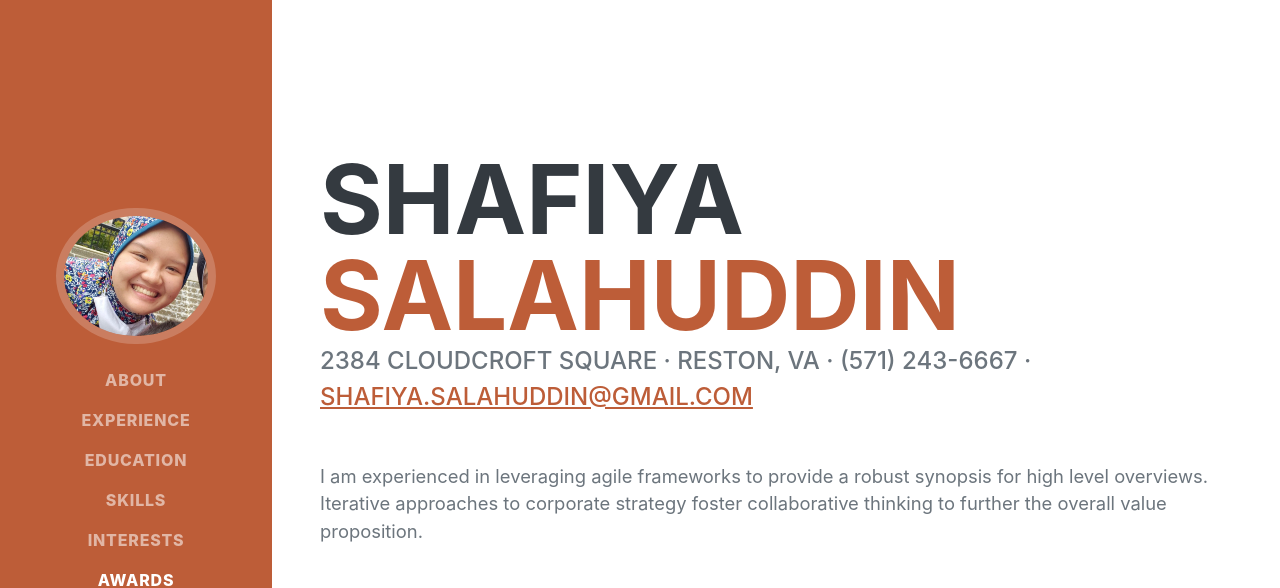
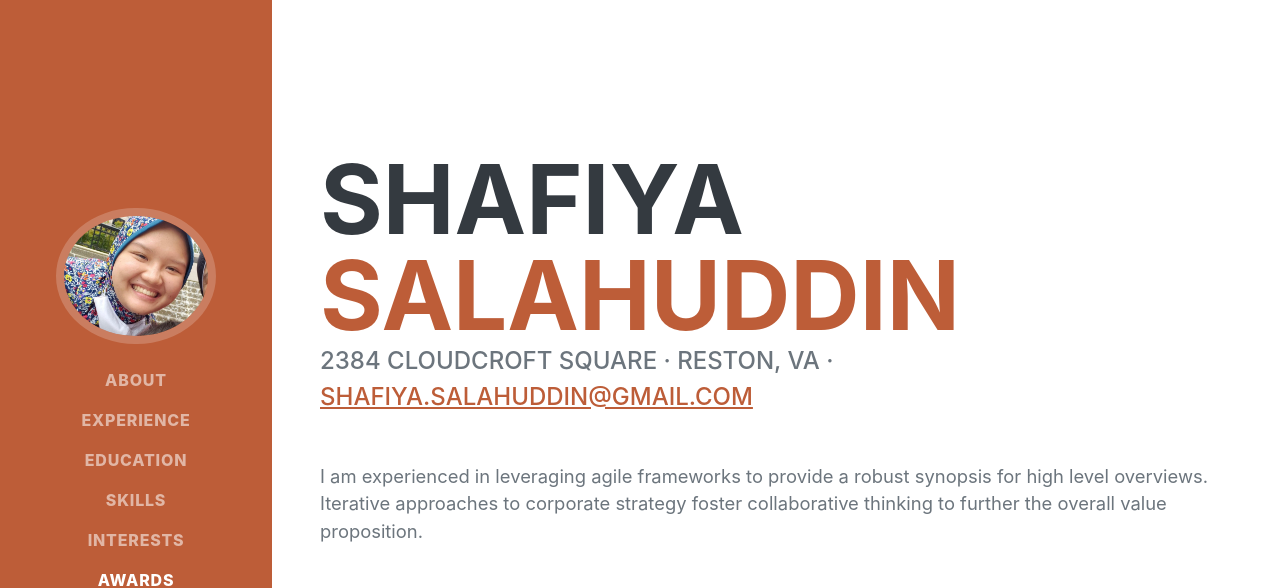
Before and after one commit to bungaMawar/bungaMawar.github.io, a plain HTML site: page index.html in a window 1280 px wide. Shown: the top 588 px of the page. Drawn offline with nearby package versions, Linux system fonts and the light colour scheme; a web font is replaced by a local one.

Commit message:
number, pfp?

```diff
--- a/index.html
+++ b/index.html
@@ -44,7 +44,7 @@
                         <span class="text-primary">Salahuddin</span>
                     </h1>
                     <div class="subheading mb-5">
-                        2384 Cloudcroft Square · Reston, VA · (571) 243-6667 ·
+                        2384 Cloudcroft Square · Reston, VA ·
                         <a href="mailto:shafiya.salahuddin@gmail.com">shafiya.salahuddin@gmail.com</a>
                     </div>
                     <p class="lead mb-5">I am experienced in leveraging agile frameworks to provide a robust synopsis for high level overviews. Iterative approaches to corporate strategy foster collaborative thinking to further the overall value proposition.</p>
```
